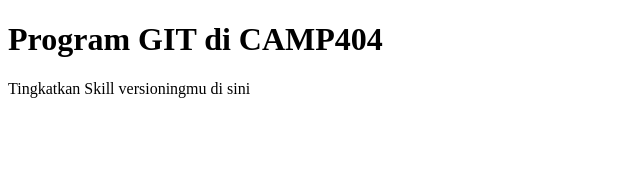
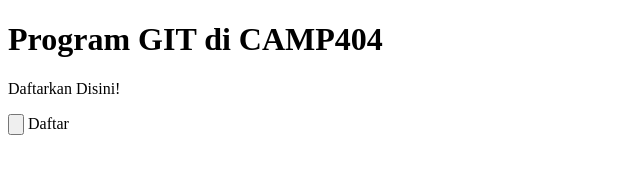
Before and after one commit to alvinald/latihanGIT, a plain HTML site: page index.html in a window 1280 px wide. Shown: the whole page, without its empty margins (0-640 px from the left). Drawn offline with Linux system fonts and the light colour scheme.

Commit message:
Update index.html

```diff
--- a/index.html
+++ b/index.html
@@ -5,6 +5,7 @@
     </head>
     <body>
         <h1>Program GIT di CAMP404</h1>
-        <p>Tingkatkan Skill versioningmu di sini</p>
+        <p>Daftarkan Disini!</p>
+        <input type="button"> Daftar </input>
     </body>
 </html>
```
